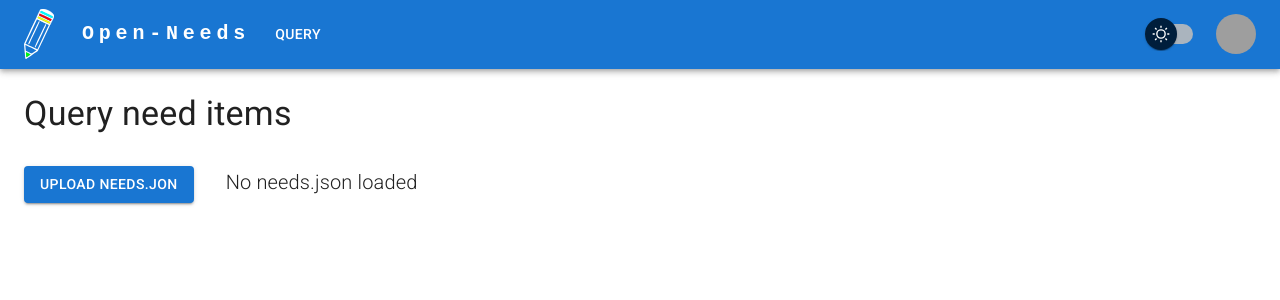
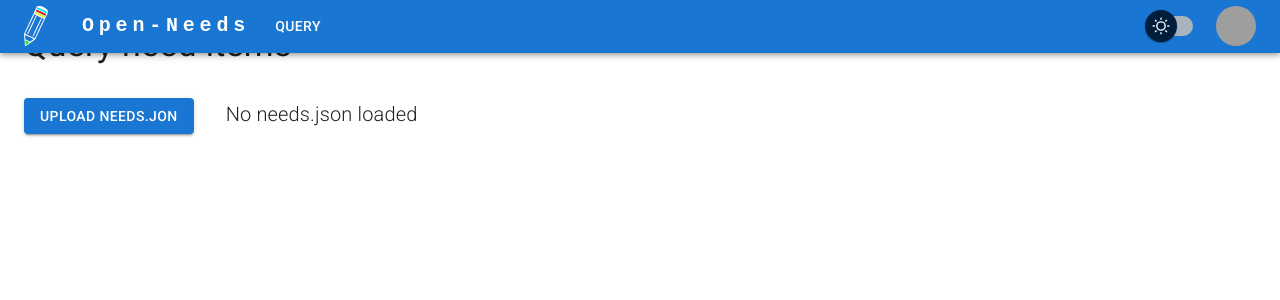
Before and after one commit to open-needs/open-needs-webapp, a React (Create React App) app: page / in a window 1280 px wide. Shown: the top 300 px of the page. Built offline with nearby package versions, Linux system fonts and the light colour scheme; grey boxes are pictures that could not be loaded.

Commit message:
Dense and fixed AppBar

```diff
--- a/src/ResponsiveAppBar/ResponsiveAppBar.js
+++ b/src/ResponsiveAppBar/ResponsiveAppBar.js
@@ -37,13 +37,14 @@
   };
 
   return (
-    <AppBar position="static">
+    <AppBar position="fixed">
       <Container maxWidth="xl">
-        <Toolbar disableGutters>
+        <Toolbar variant="dense" disableGutters>
           <OpenNeedsIcon
             sx={{
               display: { xs: 'none', md: 'flex' },
-              mr: 1
+              mr: 1,
+              height: 40
             }}
           />
           <Typography
@@ -124,7 +125,7 @@
               <Button
                 key={page}
                 onClick={handleCloseNavMenu}
-                sx={{ my: 2, color: 'white', display: 'block' }}
+                sx={{ my: 1, color: 'white', display: 'block' }}
               >
                 {page}
               </Button>
```
